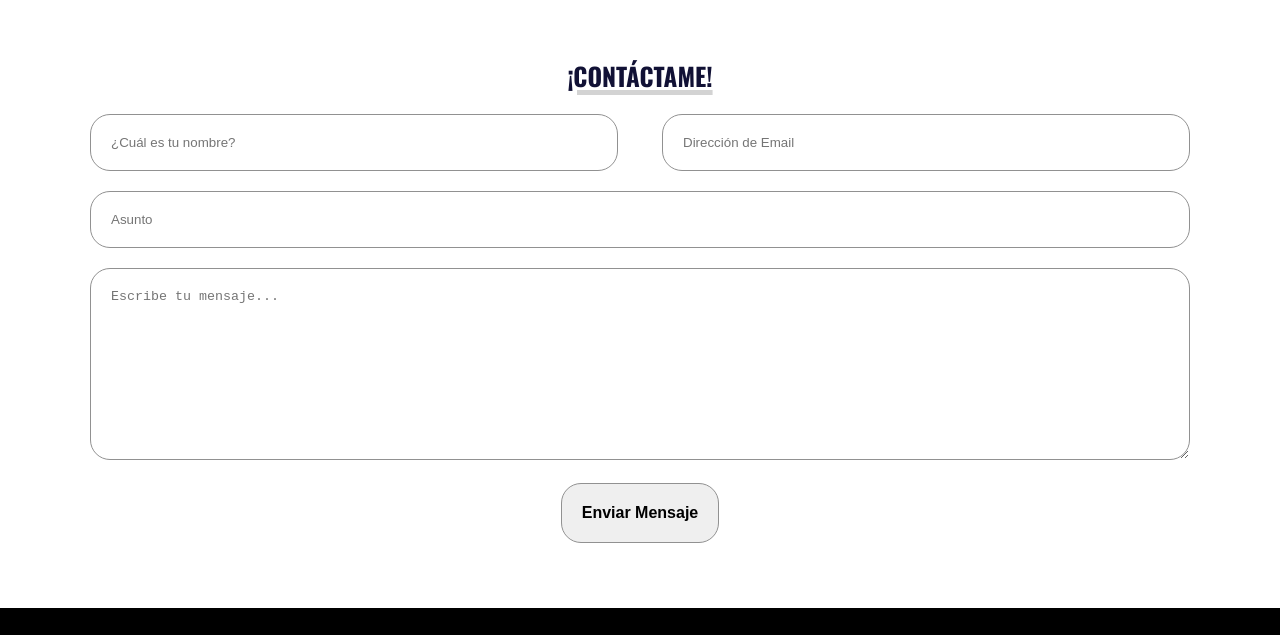
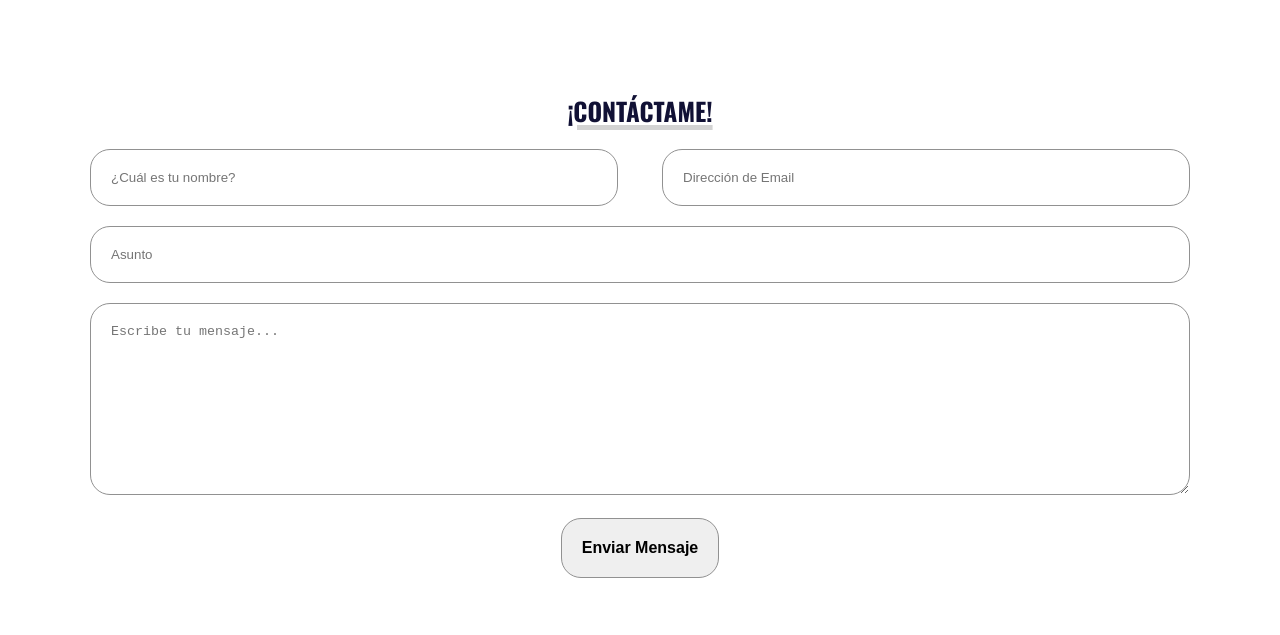
Before and after one commit to DanielAlexMercado/personalPege, a plain HTML site: page index.html in a window 1280 px wide. Shown: the part 3027-3662 px from the top of the page. Drawn offline with nearby package versions, Linux system fonts and the light colour scheme.

Commit message:
Correccion de detalles en el css seccion contacto

```diff
--- a/css/style.css
+++ b/css/style.css
@@ -401,7 +401,7 @@ html{
 /* seccion contaco */
 
 #contact{
-    padding: 65px 15px;
+    padding: 100px 15px;
 }
 #contact .title-section{
     margin-bottom: 20px;
```
